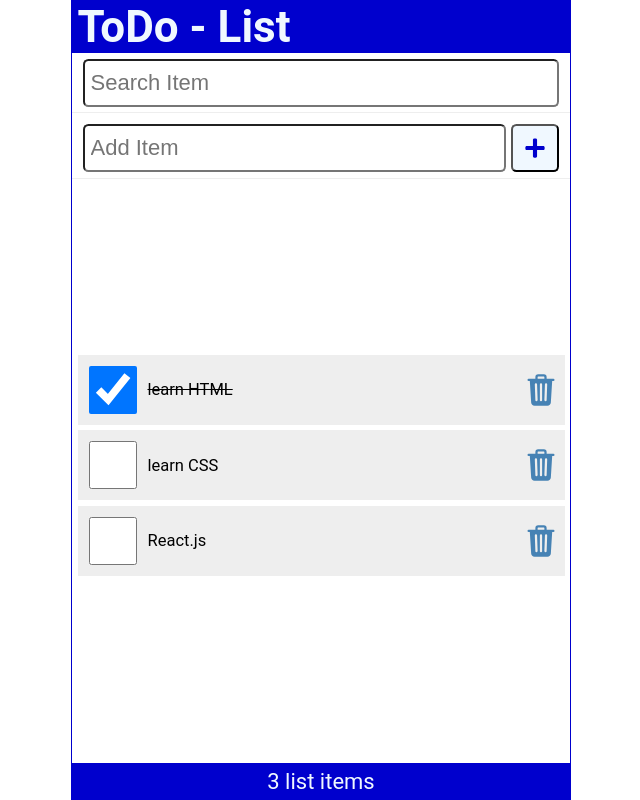
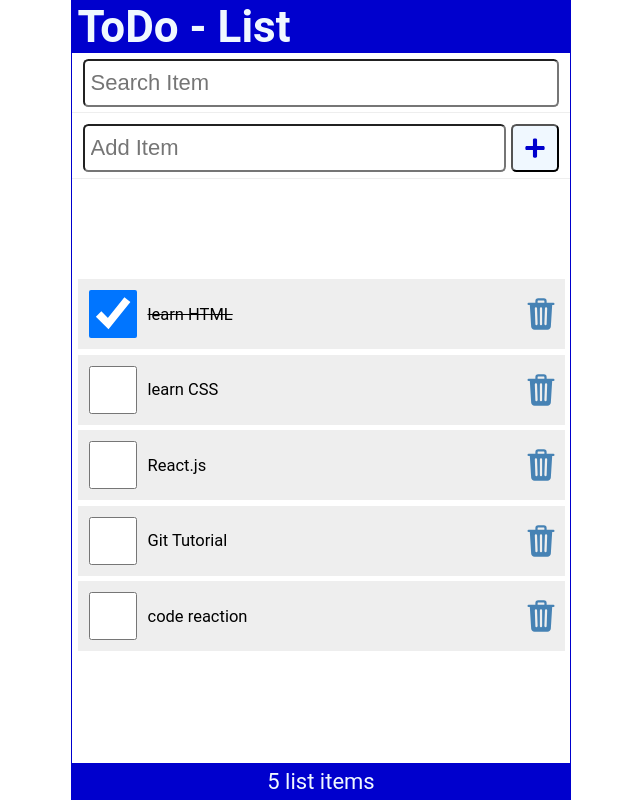
Before and after one commit to Naflan-MNM/To-Do-List, a React (Create React App) app: page / in a window 1280 px wide. Shown: the whole page, without its empty margins (319-959 px from the left). Built offline with nearby package versions, Linux system fonts and the light colour scheme; data requests are answered from the project's data file.

Commit message:
create a logic post Update in JSON server

```diff
--- a/data/db.json
+++ b/data/db.json
@@ -1,19 +1,29 @@
 {
-    "items" : [
+  "items": [
     {
-            "id":1,
-            "checked":true,
-            "item":"learn HTML"
+      "id": 1,
+      "checked": true,
+      "item": "learn HTML"
     },
     {
-            "id":2,
-            "checked":false,
-            "item":"learn CSS"
+      "id": 2,
+      "checked": false,
+      "item": "learn CSS"
     },
     {
-            "id":3,
-            "checked":false,
-            "item":"React.js"
+      "id": 3,
+      "checked": false,
+      "item": "React.js"
+    },
+    {
+      "id": 4,
+      "checked": false,
+      "item": "Git Tutorial"
+    },
+    {
+      "id": 5,
+      "checked": false,
+      "item": "code reaction"
     }
   ]
 }
--- a/src/App.js
+++ b/src/App.js
@@ -5,6 +5,7 @@ import { useState,useEffect } from 'react';
 import AddItems from './AddItems.js';
 import SearchItems from './SearchItems.js';
 import { useRef } from 'react';
+import apiRequest from './apiRequest.js';
 
 function App() {
   const API_URL = 'http://localhost:3500/items'
@@ -61,11 +62,23 @@ function App() {
     addItem(newItem)
     setNewItem('')
   }
-  const addItem = (item) =>{
+  const addItem = async(item) =>{
     const id = (items.length)+1
     const addNewItem = {id, checked:false, item}
     const listItems = [...items,addNewItem];
     setItems(listItems);
+
+    const postOption = {
+      method:'POST',
+      header:{
+        'content-Type':'application/json'
+      },
+      body:JSON.stringify(addNewItem)
+    }
+
+    const result  = await apiRequest(API_URL,postOption)
+    if(result) setFetchError(result)
+
   }
 
   return (
--- a/src/apiRequest.js
+++ b/src/apiRequest.js
@@ -0,0 +1,16 @@
+const apiRequest = async(url='',optionObj=null,errMess=null)=>{
+    try {
+        const response = await fetch(url,optionObj)
+        if(!response.ok) throw Error('please reload you application')
+
+    } catch (error) {
+        errMess = error.message
+
+    }finally{
+        return errMess
+
+    }
+
+}
+
+export default apiRequest
```
Lines whose indentation alone changed are shown as unchanged.
